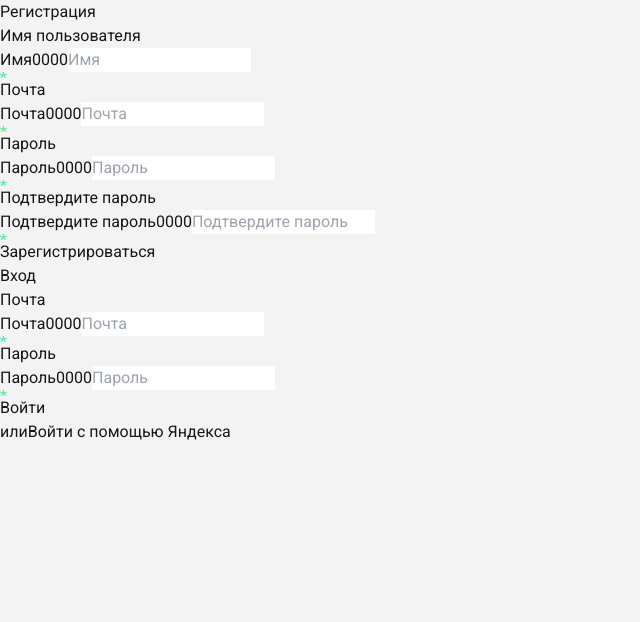
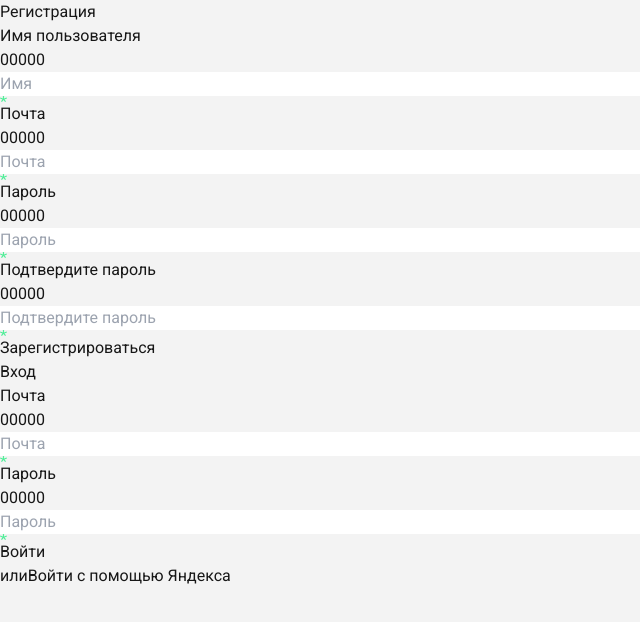
Before and after one commit to Dovarian/Debts, a Next.js app: page /signin in a window 1280 px wide. Shown: the top 622 px of the page, without its empty margins (0-640 px from the left). Built offline with nearby package versions, Linux system fonts and the light colour scheme.

Commit message:
fix adaptive size

```diff
--- a/src/app/components/common/input.tsx
+++ b/src/app/components/common/input.tsx
@@ -1,19 +1,21 @@
 import clsx from "clsx";
 import starIcon from "../../../../public/icons/star-icon.svg";
 import Image from "next/image";
-import { useState } from "react";
+import { useEffect, useRef, useState } from "react";
 
 export function Input({
     required,
     className,
     maxWidth = "auto",
     placeholder,
+    adaptive = true,
     onKeyUp,
     onChange,
     ...props
 }: {
     required: boolean;
     type: string;
+    adaptive?: boolean;
     className?: string;
     placeholder?: string;
     maxWidth?: number | string;
@@ -26,11 +28,30 @@ export function Input({
 }) {
     const requiredProp = required ? { required: true } : {};
     const [value, setValue] = useState<string | number>("");
-    const [width, setWidth] = useState<number | string>("auto");
+    const ref = useRef<HTMLElement | null>(null);
+    const [width, setWidth] = useState<number>(0);
+
+    useEffect(() => {
+        setWidth((ref.current as HTMLElement).offsetWidth);
+    }, []);
 
     return (
-        <div className="relative overflow-x-hidden inline-block">
-            <span className="opacity-0 fixed -top-96">{value == "" ? placeholder + "0000" : value + "0000"}</span>
+        <div
+            className="relative overflow-x-hidden"
+            style={
+                adaptive
+                    ? {
+                          width: width > 0 ? width : "auto",
+                          minWidth: value == "" ? "100%" : "auto",
+                          maxWidth: maxWidth,
+                      }
+                    : {}
+            }
+        >
+            <span className="opacity-0 fixed -top-96" ref={ref}>
+                {value + "00000"}
+            </span>
+
             <input
                 {...props}
                 placeholder={placeholder}
@@ -38,7 +59,15 @@ export function Input({
                     "outline-none bg-slate-50 shadow p-2 transition focus:bg-slate-100 focus:shadow-sm",
                     className
                 )}
-                style={{ width: width, maxWidth: maxWidth }}
+                style={
+                    adaptive
+                        ? {
+                              width: width > 0 ? width : "auto",
+                              maxWidth: maxWidth,
+                              minWidth: value == "" ? "100%" : "auto",
+                          }
+                        : {}
+                }
                 onKeyUp={onKeyUp}
                 onChange={onChange}
                 {...requiredProp}
--- a/src/app/components/modals/createDebt/createDebt-modal.tsx
+++ b/src/app/components/modals/createDebt/createDebt-modal.tsx
@@ -25,7 +25,7 @@ export function CreateDebtModal({
 
     if (isClient) {
         return createPortal(
-            <dialog className="w-[900px] bg-white shadow-lg border-slate-200 p-4 text-lg" ref={ref}>
+            <dialog className="w-[900px] bg-white shadow-lg border-slate-200 p-6 text-lg" ref={ref}>
                 <div>
                     <Form />
                 </div>
```
Also changed, not shown: src/app/components/common/currency.tsx (+6 -1 lines), src/app/components/modals/createDebt/ui/form.tsx (+10 -2 lines).
